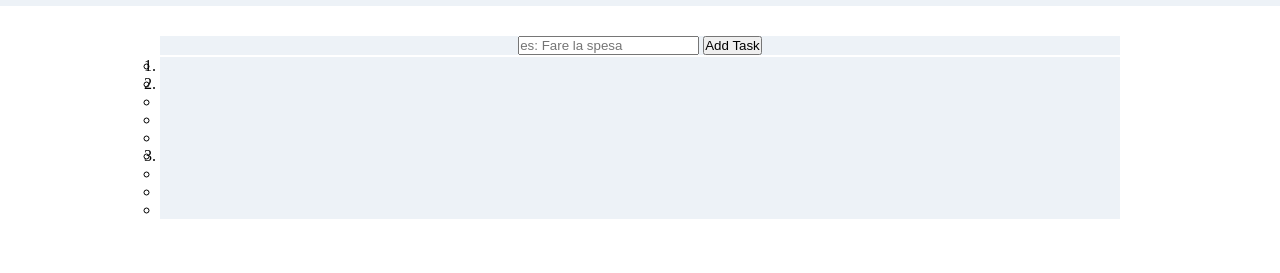
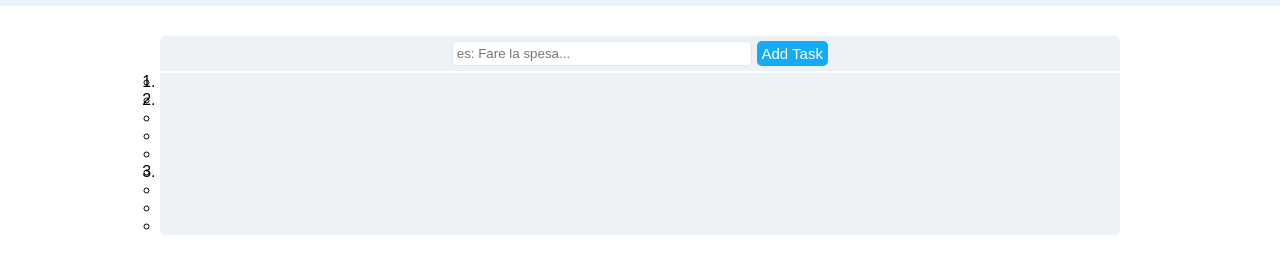
Before and after one commit to EmilioGall/html-css-toboolist, a plain HTML site: page index.html in a window 1280 px wide. Shown: the part 71-344 px from the top of the page. Drawn offline with Linux system fonts and the light colour scheme.

Commit message:
add: style - input section

```diff
--- a/CSS/style.css
+++ b/CSS/style.css
@@ -3,6 +3,7 @@
     margin: 0;
     padding: 0;
     box-sizing: border-box;
+    font-family: Arial, sans-serif;
 }
 
 .grey-boxes {
@@ -21,6 +22,7 @@
 
 }
 
+
 /* MAIN */
 
 .container {
@@ -29,3 +31,37 @@
     margin: auto;
     margin-bottom: 2px;
 }
+
+.up {
+    border-radius: 5px 5px 0px 0px;
+}
+
+.down {
+    border-radius: 0px 0px 5px 5px;
+}
+
+
+/* Input Section */
+
+.input-section {
+    padding: 5px;
+}
+
+.input-bars {
+    height: 25px;
+    width: 300px;
+    border-radius: 5px;
+    border: 1px solid rgba(228,233,237,255);
+    vertical-align: middle;
+}
+
+.buttons {
+    height: 25px;
+    padding: 2px 5px;
+    background-color: rgba(20,170,245,255);
+    border-radius: 5px;
+    border: none;
+    font-size: 15px;
+    color: white;
+    vertical-align: middle;
+}
--- a/index.html
+++ b/index.html
@@ -21,11 +21,11 @@
     <main>
 
         <!-- Input Section -->
-        <div class="grey-boxes container">
-            <Section>
+        <div class="grey-boxes container up">
+            <Section class="input-section">
 
-                <input class="" type="text" placeholder="es: Fare la spesa">
-                <button>Add Task</button>
+                <input class="input-bars" type="text" placeholder=" es: Fare la spesa...">
+                <button class="buttons"> Add Task </button>
 
             </Section>
         </div>
@@ -33,7 +33,7 @@
 
 
         <!-- List Section -->
-        <div class="grey-boxes container">
+        <div class="grey-boxes container down">
             <Section>
 
                 <ol>
```
